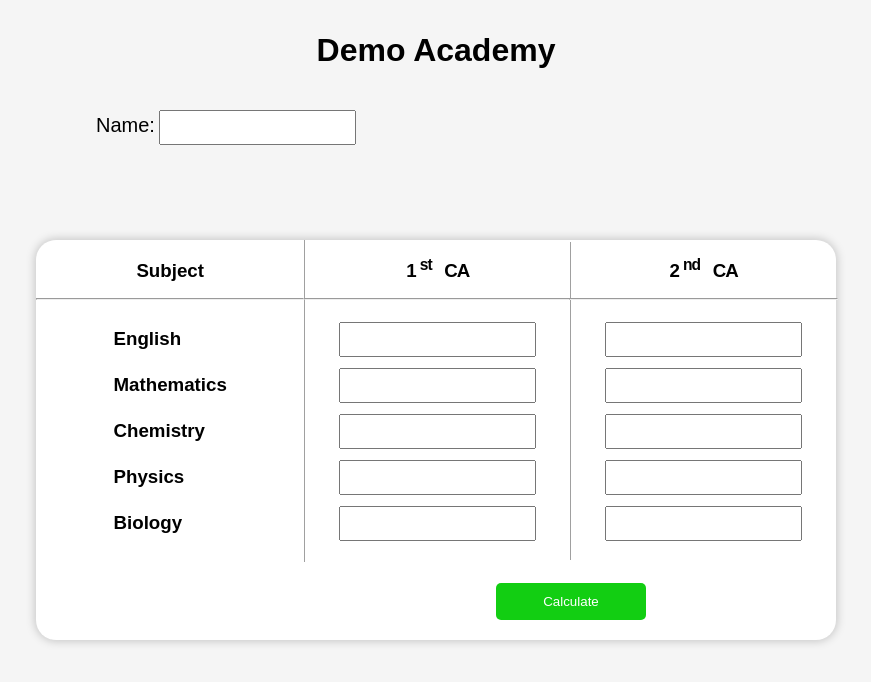
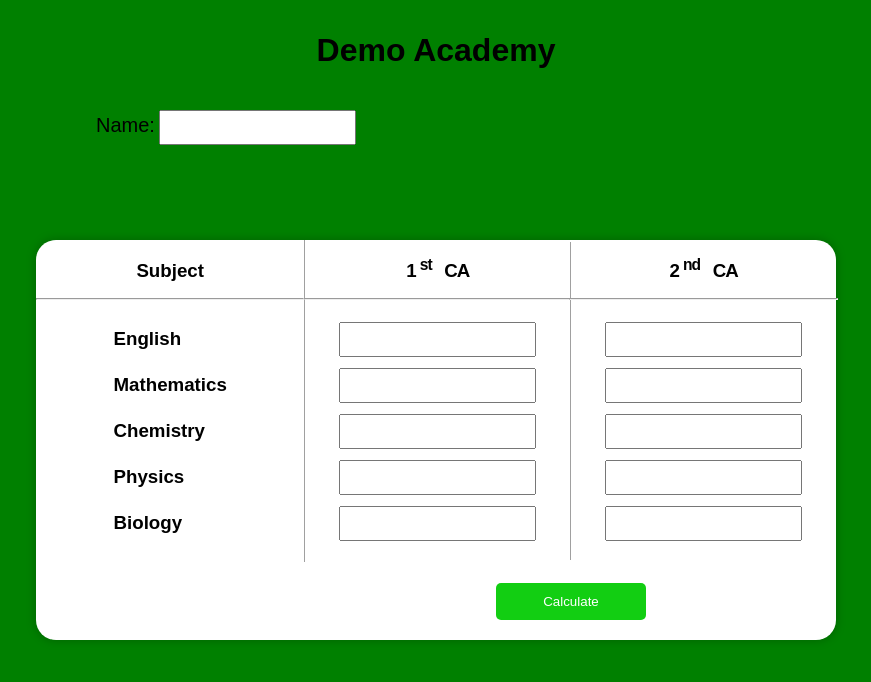
Before and after one commit to DaveGodspower01/gradingSystem, a plain HTML site: page index.html in a window 1280 px wide. Shown: the whole page, without its empty margins (204-1075 px from the left). Drawn offline with Linux system fonts and the light colour scheme.

Commit message:
change background

```diff
--- a/style.css
+++ b/style.css
@@ -5,7 +5,7 @@
 }
 
 body {
-    background-color: whitesmoke;
+    background-color: green;
 }
 
 h1 {
```
